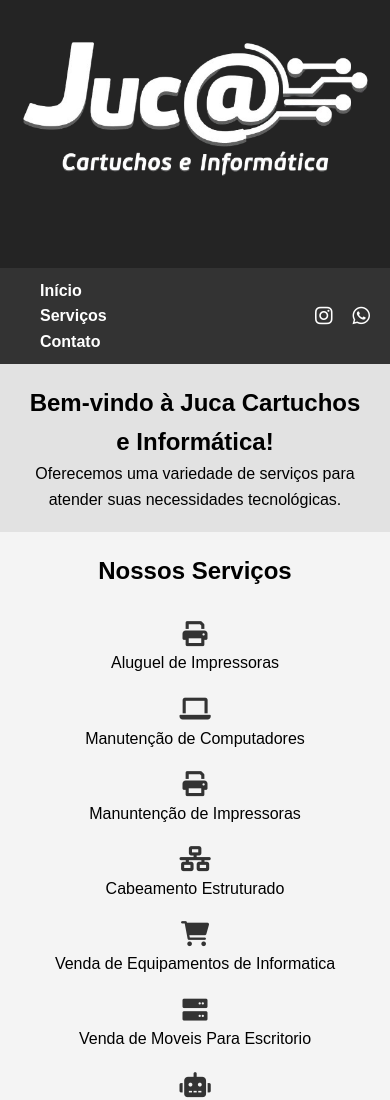
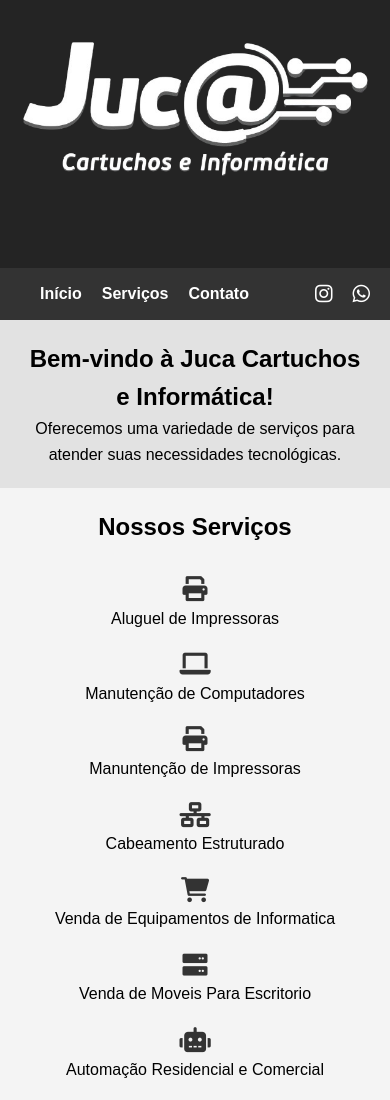
Before and after one commit to joao9686/jucacartuchos, a plain HTML site: page index.html in a window 390 px wide. Shown: the top 1100 px of the page. Drawn offline with Linux system fonts and the light colour scheme.

Commit message:
Update style.css

```diff
--- a/style.css
+++ b/style.css
@@ -72,7 +72,7 @@ ul.nav-right li a:hover {
 /* Estilos para telas pequenas */
 @media (max-width: 768px) {
   .nav-left ul {
-      flex-direction: column; /* Os links ficam em coluna no mobile */
+      flex-direction: line; /* Os links ficam em coluna no mobile */
       text-align: left;
   }
 
```
